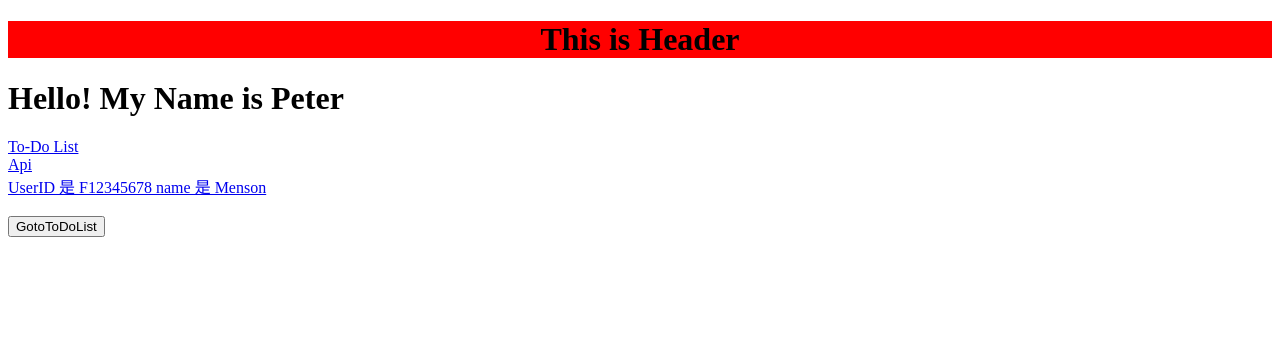
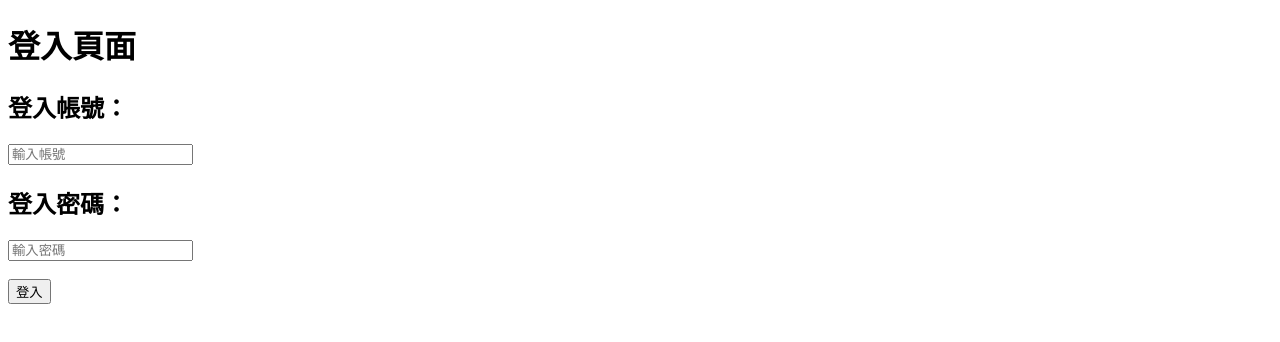
Before and after one commit to hao0609/react-project, a React (Vite) app: page /Login in a window 1280 px wide. Shown: the top 342 px of the page. Built offline with nearby package versions, Linux system fonts and the light colour scheme.

Commit message:
1.已釐清巢狀式路由 2.嘗試用 useState useNavigate 建立登入表單頁面

```diff
--- a/src/App.jsx
+++ b/src/App.jsx
@@ -1,22 +1,16 @@
 
-import { useState } from "react";
-import { Routes, Route, Link,Outlet } from 'react-router-dom'
-// React router 方法
 
-// Routes 路由配置表 路由配置表
-// Route 各路由位址配置
+import {Link,Outlet } from 'react-router-dom'
+
 // Link 路由連結 (VUE - RouterLink)
 // Outlet 用來顯示子組件路由切換畫面的區域
 
 import Header from './component/Header.jsx'
-import ToDoList from './component/ToDoList.jsx'
-import Api from './component/Api.jsx'
-import UserPage from "./component/UserPage.jsx";
 
 import { useNavigate } from 'react-router-dom'
 // Router - 不用 Link 切換頁面方法 - useNavigate (類似 VUE Router.push)
 
-import RouterSetting from "./router/router.jsx";
+
 
 function App() {
 
@@ -37,14 +31,13 @@ function App() {
         <h1>Hello! My Name is {name}</h1>
 
 
-        <Link to="/ToDoList">To-Do List</Link><br />
+        <Link to="/">To-Do List</Link><br />
         <Link to="/Api">Api</Link><br />
         <Link to="/UserPage/F12345678/Menson">UserID 是 F12345678 name 是 Menson</Link><br /><br />
         <button onClick={GotoToDoList}> GotoToDoList </button>
 
         <Outlet/>
 
-        <RouterSetting/>
 
     </>
 
--- a/src/assets/CSS/header.css
+++ b/src/assets/CSS/header.css
@@ -1,5 +1,10 @@
 header{
-    width: 100%;
+    max-width: 100%;
     background-color: #ff0000;
     text-align: center;
+    display: flex;
+    flex-direction: row;
+    justify-content: space-between;
+    align-items: center;
+    padding: 10px 20px;
 }
--- a/src/component/Header.jsx
+++ b/src/component/Header.jsx
@@ -1,9 +1,11 @@
+import { Link } from 'react-router-dom'
 import '../assets/CSS/header.css'
 
 const Header = () =>{
   return(
     <header>
       <h1>This is Header</h1>
+      <Link to="/Login"><button >Login</button></Link>
     </header>
   )
 }
--- a/src/main.jsx
+++ b/src/main.jsx
@@ -5,13 +5,15 @@ import { BrowserRouter } from "react-router-dom";
 // import './index.css'
 import App from './App.jsx'
 
+// 引入 Router 配置表
+import RouterSetting from "./router/router.jsx";
 
 createRoot(document.getElementById('root')).render(
 
   <StrictMode>
     {/* Add this for Router */}
     <BrowserRouter>
-        <App />
+        <RouterSetting/>
     </BrowserRouter>
   </StrictMode>,
 )
--- /dev/null
+++ b/src/page/LoginPage.jsx
@@ -0,0 +1,60 @@
+
+import { useState } from "react";
+import { useNavigate } from "react-router-dom"
+
+
+
+const LoginPage = () =>{
+
+    // 輸入帳號值
+    const [AccountVal,newAccountVal] = useState('')
+
+
+    // 輸入密碼值
+    const [PasswordVal,newPasswordVal] = useState('')
+
+    // 引入 router push 方法
+    const navigate = useNavigate()
+
+    const UpDateAccountVal = (e) =>{
+        newAccountVal(e.target.value)
+    }
+        const UpDatePasswordVal = (e) =>{
+        newPasswordVal(e.target.value)
+    }
+
+    const handleSubmit = (e) =>{
+         e.preventDefault()
+        if (!AccountVal || !PasswordVal) {
+            alert('請輸入帳號及密碼')
+        }else if( AccountVal == 'AAA' && PasswordVal == 'BBB' ){
+            alert('登入成功!')
+            navigate('/')
+
+        }else{
+            console.log(AccountVal,PasswordVal);
+            alert('帳號密碼輸入錯誤')
+        }
+    }
+
+
+    return(
+        <>
+            <form onSubmit={handleSubmit}>
+                <h1>登入頁面</h1>
+
+                <h2>登入帳號：</h2>
+                <input type="text" placeholder="輸入帳號"  onChange={UpDateAccountVal}/>
+                <h2>登入密碼：</h2>
+                <input type="password" placeholder="輸入密碼"  onChange={UpDatePasswordVal}/>
+                <br/>
+                <br/>
+                <button type="submit">登入</button>
+            </form>
+        </>
+
+    )
+
+}
+
+export default LoginPage
--- a/src/router/router.jsx
+++ b/src/router/router.jsx
@@ -3,6 +3,14 @@ import App from "../App";
 import ToDoList from '../component/ToDoList.jsx'
 import Api from '../component/Api.jsx'
 import UserPage from "../component/UserPage.jsx";
+import LoginPage from "../page/LoginPage.jsx";
+
+// React router 方法
+
+// Routes 路由配置表 路由配置表
+// Route 各路由位址配置
+// Link 路由連結 (VUE - RouterLink)
+// Outlet 用來顯示子組件路由切換畫面的區域
 
 const RouterSetting = () => {
     return (
@@ -22,11 +30,12 @@ const RouterSetting = () => {
             <Routes>
                 {/* 用父祖件的 Route 路徑包住 子組件  Route 路由位址配置 */}
                 <Route path="/" element={<App/>}>
-                    <Route path="ToDoList" element={<ToDoList/>} />
+                    <Route index element={<ToDoList/>} />
                     <Route path="Api" element={<Api/>} />
                     {/* :id :name 為添加 URL 參數 */}
                     <Route path="UserPage/:id/:name" element={<UserPage/>}/>
                 </Route>
+                <Route path="/Login" element={<LoginPage/>}/>
             </Routes>
 
         </>
```
Also changed, not shown: src/component/NestedRouter.jsx (deleted, +0 -20 lines).
